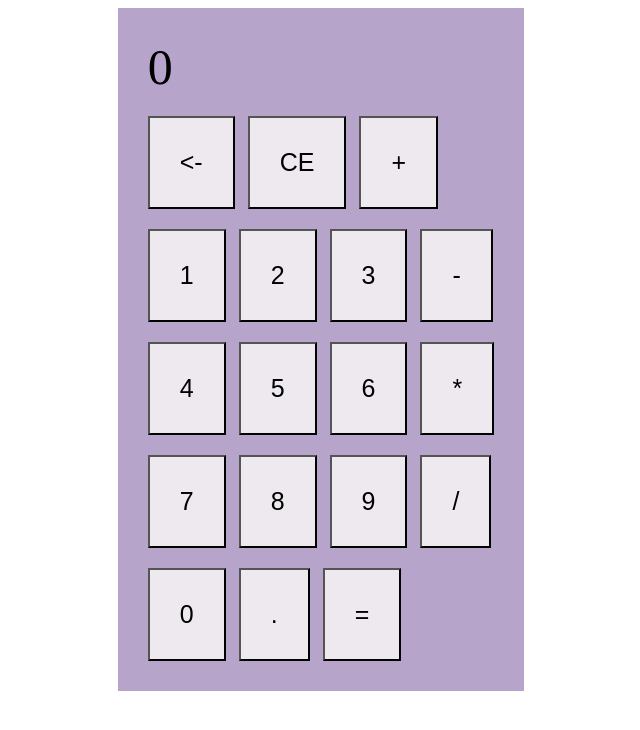
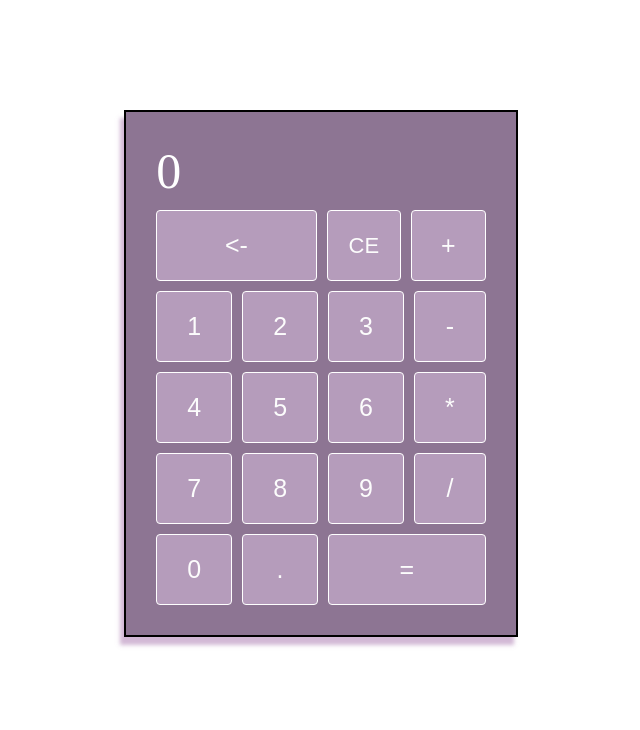
Before and after one commit to Armix18/Calculator, a plain HTML site: page index.html in a window 1280 px wide. Shown: the whole page, without its empty margins (319-959 px from the left). Drawn offline with Linux system fonts and the light colour scheme.

Commit message:
feat: add ui design

```diff
--- a/index.html
+++ b/index.html
@@ -14,9 +14,9 @@
                 <div class="visualizer"></div>
             </div>
             <div class="row">
-                <button><-</button>
-                <button>CE</button>
-                <button>+</button>
+                <button class="delete"><-</button>
+                <button class="ce">CE</button>
+                <button class="plus">+</button>
             </div>
             <div class="row">
                 <button class="digit">1</button>
@@ -37,9 +37,9 @@
                 <button>/</button>
             </div>
             <div class="row">
-                <button class="digit">0</button>
+                <button class="zero">0</button>
                 <button class = "point">.</button>
-                <button>=</button>
+                <button class="equal">=</button>
             </div>
 
 
--- a/styles.css
+++ b/styles.css
@@ -1,3 +1,9 @@
+body {
+    height: 100vh;
+    padding: 0;
+    margin: 0;
+}
+
 .main{
     display: flex;
     flex-direction: column;
@@ -5,38 +11,64 @@
     margin: 0 auto;
     /*text-align: center;*/
     align-items: center;
+    padding-top: 110px;
+
 }
 
 .calculator{
     display: flex;
     padding: 30px;
-    gap: 20px;
-    background-color: rgba(173, 151, 196, 0.87);
+    gap: 10px;
+    background-color: rgb(141 117 147);
     flex-direction: column;
+    border: 2px solid black;
+    color: #ffffff;
+    box-shadow: -4px 8px 4px 0 rgba(169, 119, 175, 0.521);
 }
 
 button{
-    padding: 30px;
+    padding: 20px 30px;
     font-size: 25px;
-    background-color: rgb(237, 233, 238);
+    background-color: rgb(181 156 187);
+    flex: 1;
+    border: 1.2px solid #ffffff;
+    border-radius: 4px;
+    color: #fcfcfc;
+}
+
+button:hover{
+    background-color: rgb(140, 122, 145);
+    color: #000;
 }
 
 .row {
     display: flex;
-    gap: 13px;
+    gap: 10px;
 }
 
 .delete {
-    flex-grow: 3;
+    flex: 10;
 }
 
-.zero {
-    flex-grow: 1;
+.equal {
+    flex: 7;
+}
+
+.ce {
+    padding: 20px 21px;
+    font-size: 22px;
+}
+
+.plus {
+    padding: 20px 29px;
 }
 
 .visualizer {
     font-size: 50px;
-    /*background-color: rgb(241, 241, 241);*/
-
     height: 58px;
 }
+
+.point:disabled {
+    color: black;
+    border: 1px solid black
+}
```
